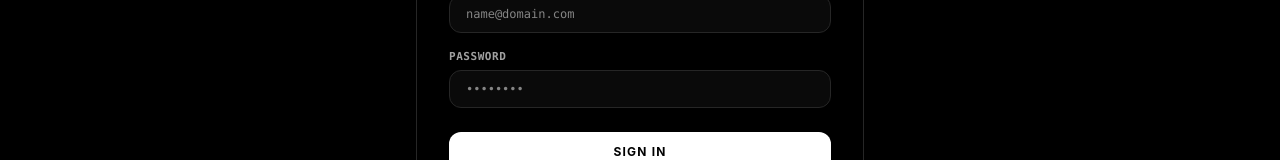
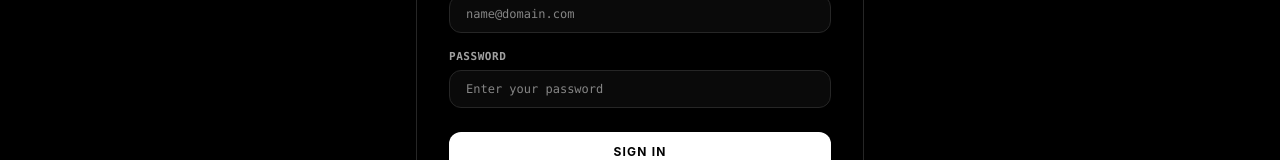
Before and after one commit to sahilofficialgit/velystra-technology, a React (Vite) app: page /auth in a window 1280 px wide. Shown: the part 452-612 px from the top of the page. Built offline with nearby package versions, Linux system fonts and the light colour scheme.

Commit message:
fixed Autofill password issue from students/college portals

```diff
--- a/src/pages/AuthPortal.jsx
+++ b/src/pages/AuthPortal.jsx
@@ -16,6 +16,7 @@ export default function AuthPortal() {
   const [domain, setDomain] = useState('Web Development');
   const [branch, setBranch] = useState('Computer Engineering');
   const [academicYear, setAcademicYear] = useState('2nd Year');
+  const [showPassword, setShowPassword] = useState(false);
 
   const [error, setError] = useState('');
   const [successMsg, setSuccessMsg] = useState('');
@@ -215,10 +216,12 @@ export default function AuthPortal() {
             <label className="block text-[11px] font-mono font-semibold text-neutral-400 mb-1 uppercase tracking-wider">Password</label>
             <input
               type="password"
+              name="password"
+              autoComplete="new-password"
               required
               value={password}
               onChange={(e) => setPassword(e.target.value)}
-              placeholder="••••••••"
+              placeholder="Enter your password"
               className="w-full bg-neutral-950 border border-neutral-800 rounded-xl px-4 py-2.5 text-xs text-white focus:outline-none focus:border-white font-mono"
             />
           </div>
```
